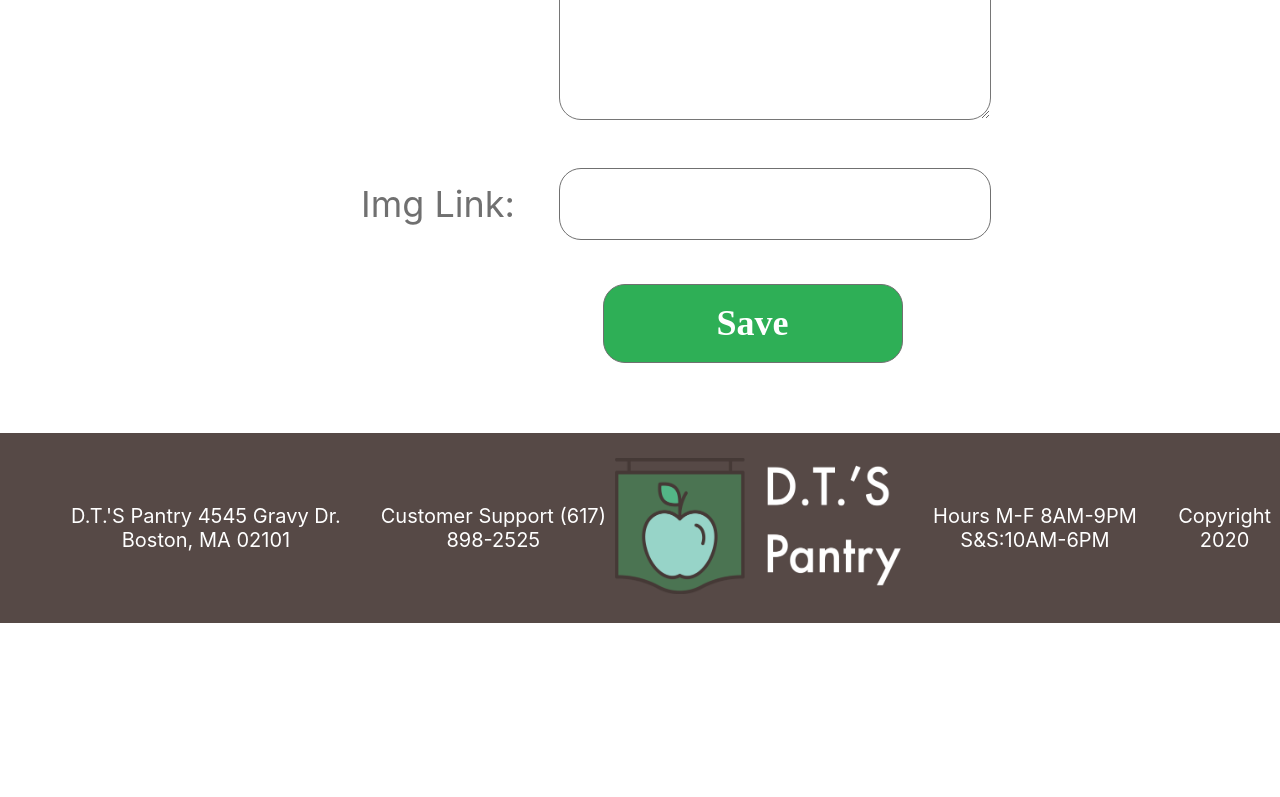
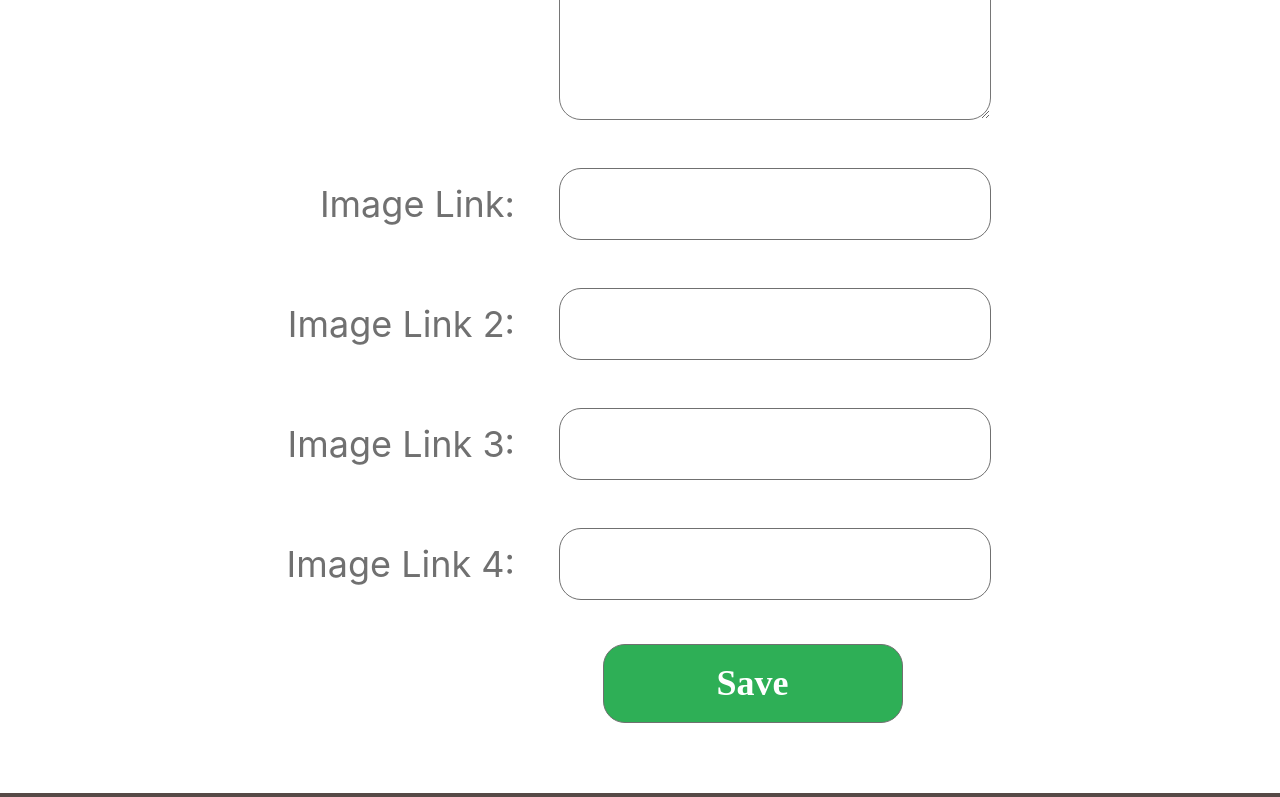
Before and after one commit to akildunne/p3-grocery-store, a React (Create React App) app in the folder client/: page /products/edit/1 in a window 1280 px wide. Shown: the part 628-1425 px from the top of the page. Before the commit the page ends 1267 px from the top, so only its background shows below. Built offline with nearby package versions, Linux system fonts and the light colour scheme; no server answers.

Commit message:
Updated Edit Page

```diff
--- a/client/src/screens/ProductEdit.jsx
+++ b/client/src/screens/ProductEdit.jsx
@@ -120,7 +120,7 @@ const ProductEdit = (props) => {
             autoFocus
             onChange={handleChange}
           />
-          <LabelContainer>Price</LabelContainer>
+          <LabelContainer>Price:</LabelContainer>
           <InputContainer
             type="text"
             value={product.price}
@@ -137,11 +137,35 @@ const ProductEdit = (props) => {
             required
             onChange={handleChange}
           />
-          <LabelContainer>Img Link:</LabelContainer>
+          <LabelContainer>Image Link:</LabelContainer>
           <InputContainer
             type="text"
             value={product.imgURL}
             name="imgURL"
+            required
+            onChange={handleChange}
+          />
+          <LabelContainer>Image Link 2:</LabelContainer>
+          <InputContainer
+            type="text"
+            value={product.imgURL2}
+            name="imgURL2"
+            required
+            onChange={handleChange}
+          />
+          <LabelContainer>Image Link 3:</LabelContainer>
+          <InputContainer
+            type="text"
+            value={product.imgURL3}
+            name="imgURL3"
+            required
+            onChange={handleChange}
+          />
+          <LabelContainer>Image Link 4:</LabelContainer>
+          <InputContainer
+            type="text"
+            value={product.imgURL4}
+            name="imgURL4"
             required
             onChange={handleChange}
           />
```
